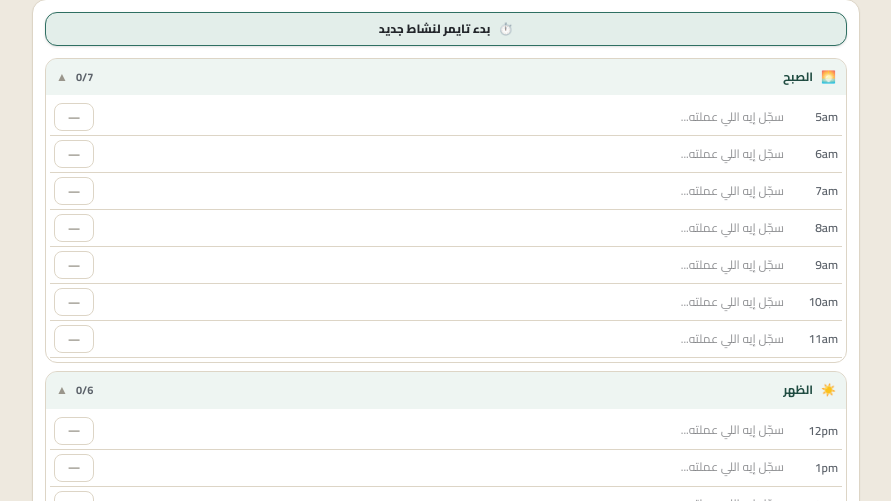
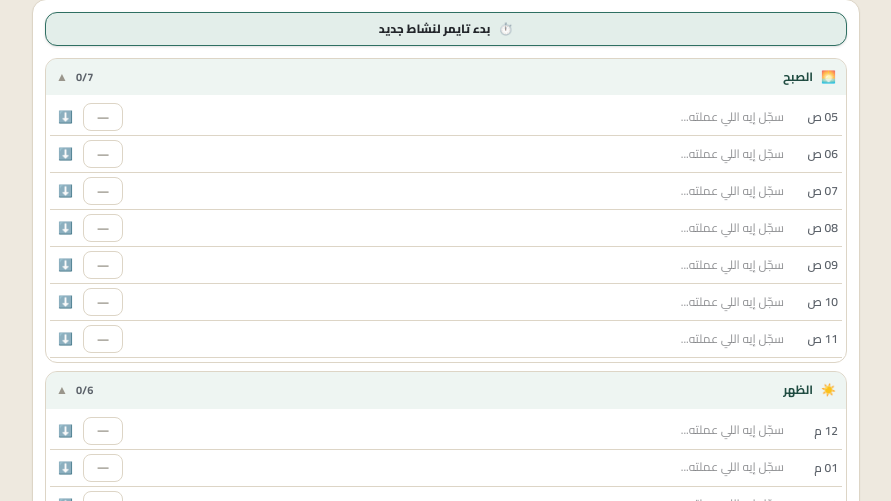
Before and after one commit to amrelhaj87-cloud/Time-log-react, a React (Vite) app: page / in a window 1280 px wide. Shown: the part 299-800 px from the top of the page, without its empty margins (194-1085 px from the left). Built offline with nearby package versions, Linux system fonts and the light colour scheme; no server answers; a web font is replaced by a local one.

Commit message:
phase 10 update 2

```diff
--- a/src/components/Hours/HourRow.tsx
+++ b/src/components/Hours/HourRow.tsx
@@ -4,8 +4,16 @@ import type { HourData, TagCode } from '../../types';
 
 export interface HourRowProps {
   hourKey: string;
-  hourData: HourData;
-  onUpdate: (tag: TagCode, note: string) => void;
+  hourLabel?: string;
+  hourData?: HourData;
+  // دعم النمط الأول (onChangeText / onChangeTag)
+  onChangeText?: (key: string, note: string) => void;
+  onChangeTag?: (key: string, tag: TagCode) => void;
+  onCopyDown?: (key: string) => void;
+  hasNextHour?: boolean;
+
+  // دعم النمط الثاني (onUpdate / onCopyNext)
+  onUpdate?: (tag: TagCode, note: string) => void;
   onCopyNext?: () => void;
   isLastHour?: boolean;
 }
@@ -21,35 +29,64 @@ const TAG_COLORS: Record<string, string> = {
 
 export const HourRow: React.FC<HourRowProps> = ({
   hourKey,
+  hourLabel,
   hourData,
+  onChangeText,
+  onChangeTag,
+  onCopyDown,
+  hasNextHour = true,
   onUpdate,
   onCopyNext,
   isLastHour = false,
 }) => {
   const { lang } = useLanguage();
 
+  const currentNote = hourData?.note || '';
+  const currentTag = (hourData?.tag || '') as TagCode;
+
   const handleTagCycle = () => {
     const tags: TagCode[] = ['', 'E', 'V', 'R', 'S', 'SC', 'SL'];
-    const currentIndex = tags.indexOf((hourData?.tag || '') as TagCode);
+    const currentIndex = tags.indexOf(currentTag);
     const nextTag = tags[(currentIndex + 1) % tags.length];
-    onUpdate(nextTag, hourData?.note || '');
+
+    if (onChangeTag) {
+      onChangeTag(hourKey, nextTag);
+    } else if (onUpdate) {
+      onUpdate(nextTag, currentNote);
+    }
   };
 
   const handleNoteChange = (e: React.ChangeEvent<HTMLInputElement>) => {
-    onUpdate((hourData?.tag || '') as TagCode, e.target.value);
+    const val = e.target.value;
+    if (onChangeText) {
+      onChangeText(hourKey, val);
+    } else if (onUpdate) {
+      onUpdate(currentTag, val);
+    }
   };
+
+  const handleCopy = () => {
+    if (onCopyDown) {
+      onCopyDown(hourKey);
+    } else if (onCopyNext) {
+      onCopyNext();
+    }
+  };
+
+  const displayLabel = hourLabel || hourKey;
+  const showCopyBtn = (hasNextHour && !isLastHour) && (!!onCopyDown || !!onCopyNext);
 
   return (
     <div className="flex items-center gap-1.5 py-1 px-1 border-b border-[var(--line)] hover:bg-[var(--teal-tint)]/40 transition-colors">
       {/* 1. التسمية */}
       <span className="w-11 shrink-0 text-xs font-semibold text-[var(--ink-soft)]">
-        {hourKey}
+        {displayLabel}
       </span>
 
       {/* 2. حقل الملاحظة */}
       <input
         type="text"
-        value={hourData?.note || ''}
+        value={currentNote}
         onChange={handleNoteChange}
         placeholder={lang === 'ar' ? 'سجّل إيه اللي عملته...' : 'What did you accomplish...'}
         className="flex-1 min-w-0 bg-transparent border-b border-transparent focus:border-[var(--teal)] text-xs text-[var(--ink)] py-1 px-1 outline-none"
@@ -60,20 +97,20 @@ export const HourRow: React.FC<HourRowProps> = ({
         type="button"
         onClick={handleTagCycle}
         style={{
-          borderColor: hourData?.tag ? TAG_COLORS[hourData.tag] : 'var(--line)',
-          color: hourData?.tag ? TAG_COLORS[hourData.tag] : 'var(--ink-faint)',
+          borderColor: currentTag ? TAG_COLORS[currentTag] : 'var(--line)',
+          color: currentTag ? TAG_COLORS[currentTag] : 'var(--ink-faint)',
         }}
         className="w-10 h-7 shrink-0 rounded-lg border text-[11px] font-bold bg-[var(--card)] hover:scale-95 transition-all flex items-center justify-center cursor-pointer"
-        title={hourData?.tag || (lang === 'ar' ? 'بدون تصنيف' : 'Unassigned')}
+        title={currentTag || (lang === 'ar' ? 'بدون تصنيف' : 'Unassigned')}
       >
-        {hourData?.tag || '—'}
+        {currentTag || '—'}
       </button>
 
-      {/* 4. زر النسخ السريع لأسفل (بعد زر التاقات) */}
-      {!isLastHour && onCopyNext && (
+      {/* 4. زر النسخ السريع لأسفل (بعد زر التاقات مباشرة) */}
+      {showCopyBtn && (
         <button
           type="button"
-          onClick={onCopyNext}
+          onClick={handleCopy}
           className="p-1 text-xs text-[var(--ink-faint)] hover:text-[var(--teal-dark)] hover:bg-[var(--teal-tint)] rounded transition-all cursor-pointer shrink-0"
           title={lang === 'ar' ? 'نسخ النص والتصنيف للساعة التالية ⬇️' : 'Copy to next hour ⬇️'}
         >
```
